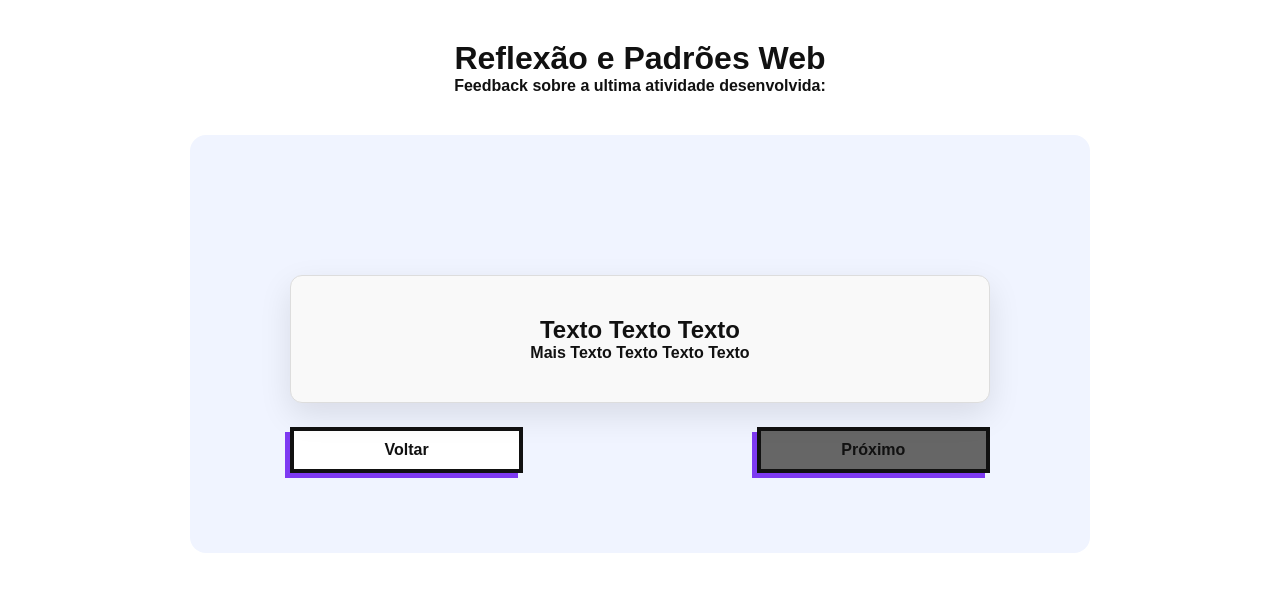
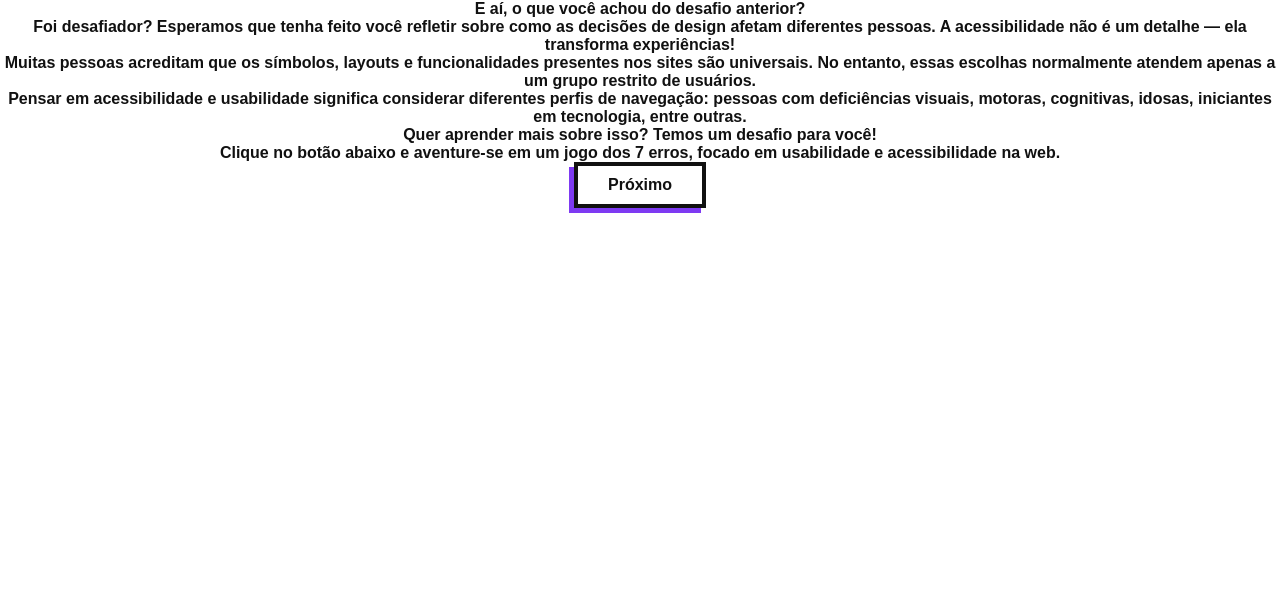
Before and after one commit to mollsisa/PadroesWeb, a plain HTML site: page html/page3.html in a window 1280 px wide. Drawn offline with Linux system fonts and the light colour scheme.

Commit message:
Update page3.html - adicionei reflexao

```diff
--- a/html/page3.html
+++ b/html/page3.html
@@ -8,25 +8,33 @@
     <link rel="stylesheet" href="../css/pages/thirdPage.css" >
 </head>
 <body>
-    <header>
-        <h1>Reflexão e Padrões Web</h1>
-        <p>Feedback sobre a ultima atividade desenvolvida:</p>
-    </header>
+  <main>
+    <section>
+      <p><strong>E aí, o que você achou do desafio anterior?</strong></p>
+      <p>
+        Foi desafiador? Esperamos que tenha feito você refletir sobre como as decisões de design afetam diferentes pessoas. A acessibilidade não é um detalhe — ela transforma experiências!
+      </p>
+    </section>
 
-    <main class="moldura">
-        <section class="tela-simulada">
-            <h2>Texto Texto Texto</h2>
-            <form>
-                Mais Texto Texto Texto Texto
-            </form>
-        </section>
+    <section>
+      <p>
+        Muitas pessoas acreditam que os símbolos, layouts e funcionalidades presentes nos sites são universais. No entanto, essas escolhas normalmente atendem apenas a um grupo restrito de usuários.
+      </p>
+      <p>
+        Pensar em acessibilidade e usabilidade significa considerar diferentes perfis de navegação: pessoas com deficiências visuais, motoras, cognitivas, idosas, iniciantes em tecnologia, entre outras.
+      </p>
+      <p>
+        Quer aprender mais sobre isso? Temos um desafio para você!
+      </p>
+    </section>
 
-        <div class="container-botoes">
-            <button  id="btnVoltar">Voltar</button>
-            <div></div> <!-- Espaço vazio para centralizar -->
-            <button class="botao-navegacao-disabled" id="btnProximo">Próximo</button>
-        </div>
-    </main>
+    <section>
+      <p>
+        Clique no botão abaixo e aventure-se em um jogo dos 7 erros, focado em usabilidade e acessibilidade na web.
+      </p>
+      <button type="button" aria-label="Ir para o jogo dos 7 erros">Próximo</button>
+    </section>
+  </main>
     <script src="../js/pages/thirdPage.js"></script>
     <script src="../js/utils/navigations.js"></script>
 </body>
```
